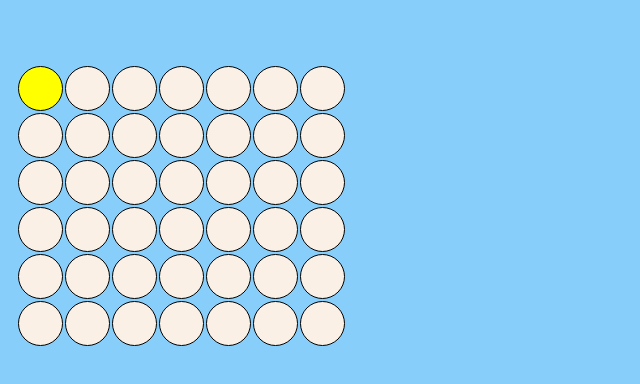
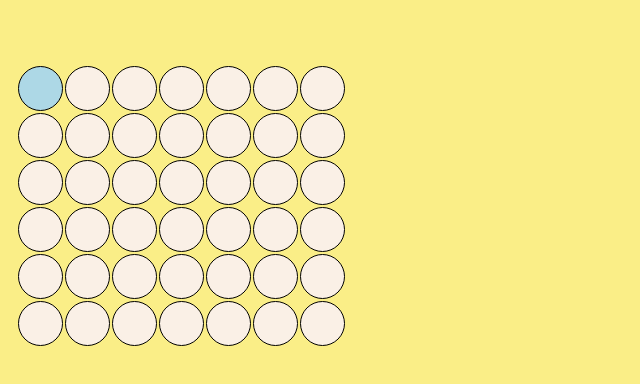
Before and after one commit to Marisonne/connectFour, a plain HTML site: page index.html in a window 1280 px wide. Both pictures are taken after a click on the element 40 px from the left and 88 px from the top of the page. Shown: the whole page, without its empty margins (0-640 px from the left). Drawn offline with Linux system fonts and the light colour scheme.

Commit message:
change color

```diff
--- a/script.js
+++ b/script.js
@@ -7,11 +7,11 @@ fields.forEach((field) => {
         count++;
         if (e.target.classList.contains('active')) {
             if (count % 2 === 0) {
-                e.target.style.backgroundColor = 'red';
+                e.target.style.backgroundColor = 'pink';
 
             }
             else {
-                e.target.style.backgroundColor = 'yellow';
+                e.target.style.backgroundColor = 'lightblue';
             }
             e.target.classList.remove('active')
         }
--- a/style.css
+++ b/style.css
@@ -19,5 +19,5 @@ td{
     background-color: linen;
 }
 body{
-    background-color: lightskyblue;
+    background-color: rgb(250, 238, 135);
 }
```
